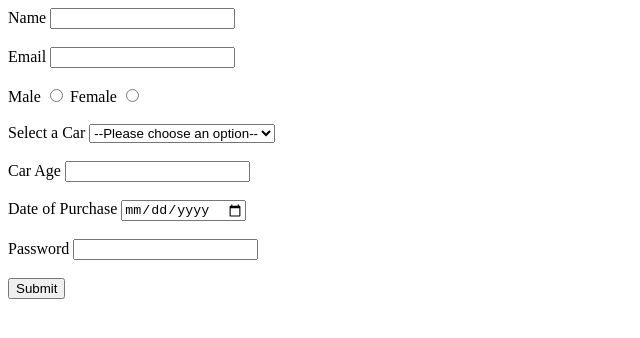
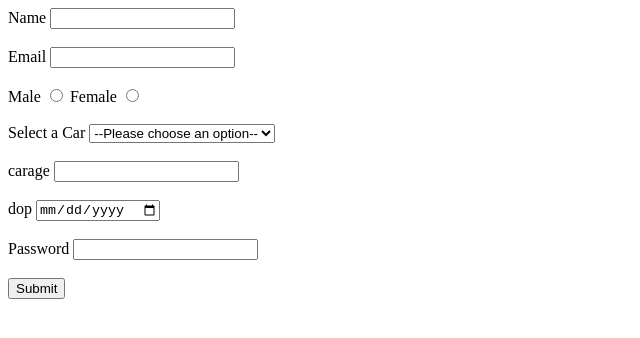
Before and after one commit to acciojob/car-insurance-form-shubhamsuryawanshi1902-creator, a website: page main.html in a window 1280 px wide. Shown: the whole page, without its empty margins (0-640 px from the left). Drawn offline with Linux system fonts and the light colour scheme.

Commit message:
created a submission

```diff
--- a/main.html
+++ b/main.html
@@ -28,10 +28,10 @@
 		<option value="mercedez">Mercedez</option>
 	</select><br><br>
 
-	<label for="age">Car Age</label>
+	<label for="age">carage</label>
 	<input type="number" id="carage"  required><br><br>
 
-	<label for="dob">Date of Purchase</label>
+	<label for="dob">dop</label>
 	<input type="date" required id="dop" required><br><br>
 
 
```
